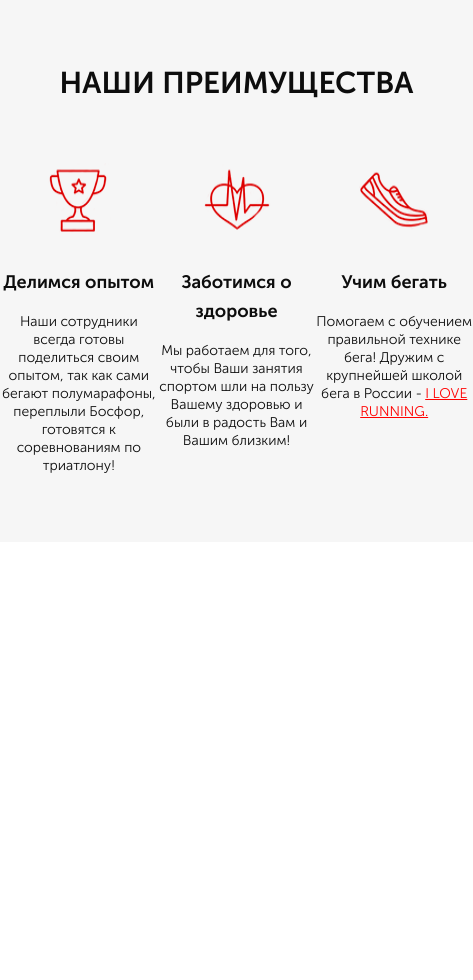
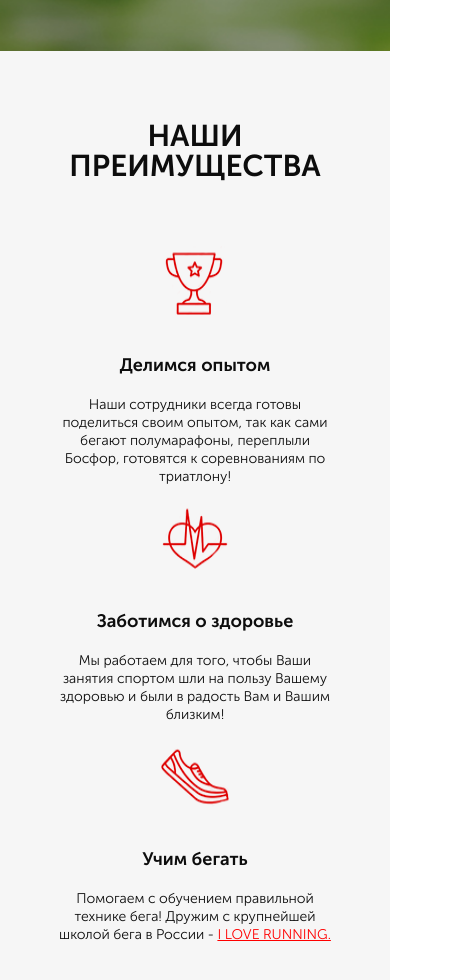
Before and after one commit to RomanDmitriev/project, a website: page src/index.html in a window 390 px wide. Shown: the part 800-1780 px from the top of the page, 473 px wide, since content can reach past the window. Before the commit the page ends 1342 px from the top, so only its background shows below. Drawn offline with Linux system fonts and the light colour scheme.

Commit message:
separated the headers into a separate file, adapted the layout to different sizes

```diff
--- a/src/index.html
+++ b/src/index.html
@@ -59,23 +59,23 @@
 
     <div class="advantages">
         <div class="container">
-            <h2 class="advantages__header">наши преимущества</h2>
+            <h2 class="title">наши преимущества</h2>
 
             <div class="advantages__wrapper">
                 <div class="advantages__logo">
                     <img src="img/logo/cup.png" alt="cup">
-                    <p class="">Делимся опытом</p>
-                    <span>Наши сотрудники всегда готовы поделиться своим опытом, так как сами бегают полумарафоны, переплыли Босфор, готовятся к соревнованиям по триатлону!</span>
+                    <p class="advantages__subheader">Делимся опытом</p>
+                    <p class="advantages__descr">Наши сотрудники всегда готовы поделиться своим опытом, так как сами бегают полумарафоны, переплыли Босфор, готовятся к соревнованиям по триатлону!</p>
                 </div>
                 <div class="advantages__logo">
                     <img src="img/logo/heart.png" alt="heart">
-                    <p class="">Заботимся о здоровье</p>
-                    <span>Мы работаем для того, чтобы Ваши занятия спортом шли на пользу Вашему здоровью и были в радость Вам и Вашим близким!</span>
+                    <p class="advantages__subheader">Заботимся о здоровье</p>
+                    <p class="advantages__descr">Мы работаем для того, чтобы Ваши занятия спортом шли на пользу Вашему здоровью и были в радость Вам и Вашим близким!</p>
                 </div>
                 <div class="advantages__logo">
                     <img src="img/logo/shoe.png" alt="shoe">
-                    <p class="">Учим бегать</p>
-                    <span>Помогаем с обучением правильной технике бега! Дружим с крупнейшей школой бега в России - <span class="advantages__logo_red-text">I LOVE RUNNING.</span></span>
+                    <p class="advantages__subheader">Учим бегать</p>
+                    <p class="advantages__descr">Помогаем с обучением правильной технике бега! Дружим с крупнейшей школой бега в России - <a href="#" class="advantages__descr_red-text">I LOVE RUNNING.</a></p>
                 </div>
             </div>
         </div>
--- a/src/sass/blocks/_advantages.sass
+++ b/src/sass/blocks/_advantages.sass
@@ -1,42 +1,35 @@
 .advantages
     padding-top: 70px
-    padding-bottom: 67px
+    padding-bottom: 80px
     background-color: #F6F6F6
     min-width: 473px
-    &__header
-        text-align: center
-        font-weight: 700
-        font-size: 30px
-        line-height: 30px
-        text-transform: uppercase
-        color: #0D0D0D
     &__wrapper
         margin-top: 65px
         display: flex
         flex-direction: row
         justify-content: space-between
     &__logo
-        width: 277px
+        max-width: 277px
         display: flex
         flex-direction: column
-        p
-            margin-top: 35px
-            font-weight: 700
-            font-size: 18px
-            line-height: 29px
-            text-align: center
-            color: #0D0D0D
-        span
-            font-weight: 300
-            font-size: 14px
-            line-height: 18px
-            text-align: center
-            color: #0D0D0D
-            .advantages__logo_red-text
-                text-transform: uppercase
-                text-decoration-line: underline
-                color: #FF0000
-        img
-            width: 70px
-            height: 70px
-            margin: 0 auto
+    &__subheader
+        margin-top: 35px
+        font-weight: 700
+        font-size: 18px
+        line-height: 29px
+        text-align: center
+        color: #0D0D0D
+    &__descr
+        font-weight: 300
+        font-size: 14px
+        line-height: 18px
+        text-align: center
+        color: #0D0D0D
+        &_red-text
+            text-transform: uppercase
+            text-decoration-line: underline
+            color: #FF0000
+    img
+        width: 70px
+        height: 70px
+        margin: 0 auto
--- /dev/null
+++ b/src/sass/blocks/_media.sass
@@ -0,0 +1,58 @@
+@media (max-width: 1000px)
+
+    .container
+        max-width: 769px
+    .advantages__logo
+        width: 33%
+
+@media (max-width: 768px)
+
+    .container
+        max-width: 640px
+    .advantages__logo
+        width: 33%
+
+@media (max-width: 640px)
+
+    .container
+        max-width: 360px
+    .advantages
+        min-width: 90%
+        &__wrapper
+            justify-content: center
+            flex-wrap: wrap
+        &__logo
+            width: 90%
+    .promo
+        &__wrapper
+            align-items: center
+        &__icons
+            width: 100%
+            margin-right: 0
+        &__icon
+            width: 30%
+    .header
+        flex-direction: column
+        &__official
+            margin-top: 10px
+        &__contacts
+            align-items: center
+
+@media (max-width: 400px)
+
+    .container
+        max-width: 310px
+
+@media (max-width: 320px)
+
+    .container
+        max-width: 290px
+    .promo
+        &__wrapper
+            text-align: center
+        &__header
+            font-size: 32px
+        &__subheader
+            font-size: 22px
+    .button__main
+        width: 100%
--- /dev/null
+++ b/src/sass/blocks/_titles.sass
@@ -0,0 +1,7 @@
+.title
+    text-align: center
+    font-weight: 700
+    font-size: 30px
+    line-height: 30px
+    text-transform: uppercase
+    color: #0D0D0D
--- a/src/sass/main.sass
+++ b/src/sass/main.sass
@@ -12,3 +12,6 @@
 @import blocks/header
 @import blocks/buttons
 @import blocks/advantages
+@import blocks/titles
+
+@import blocks/media
```
Also changed, not shown: src/css/main.min.css.
